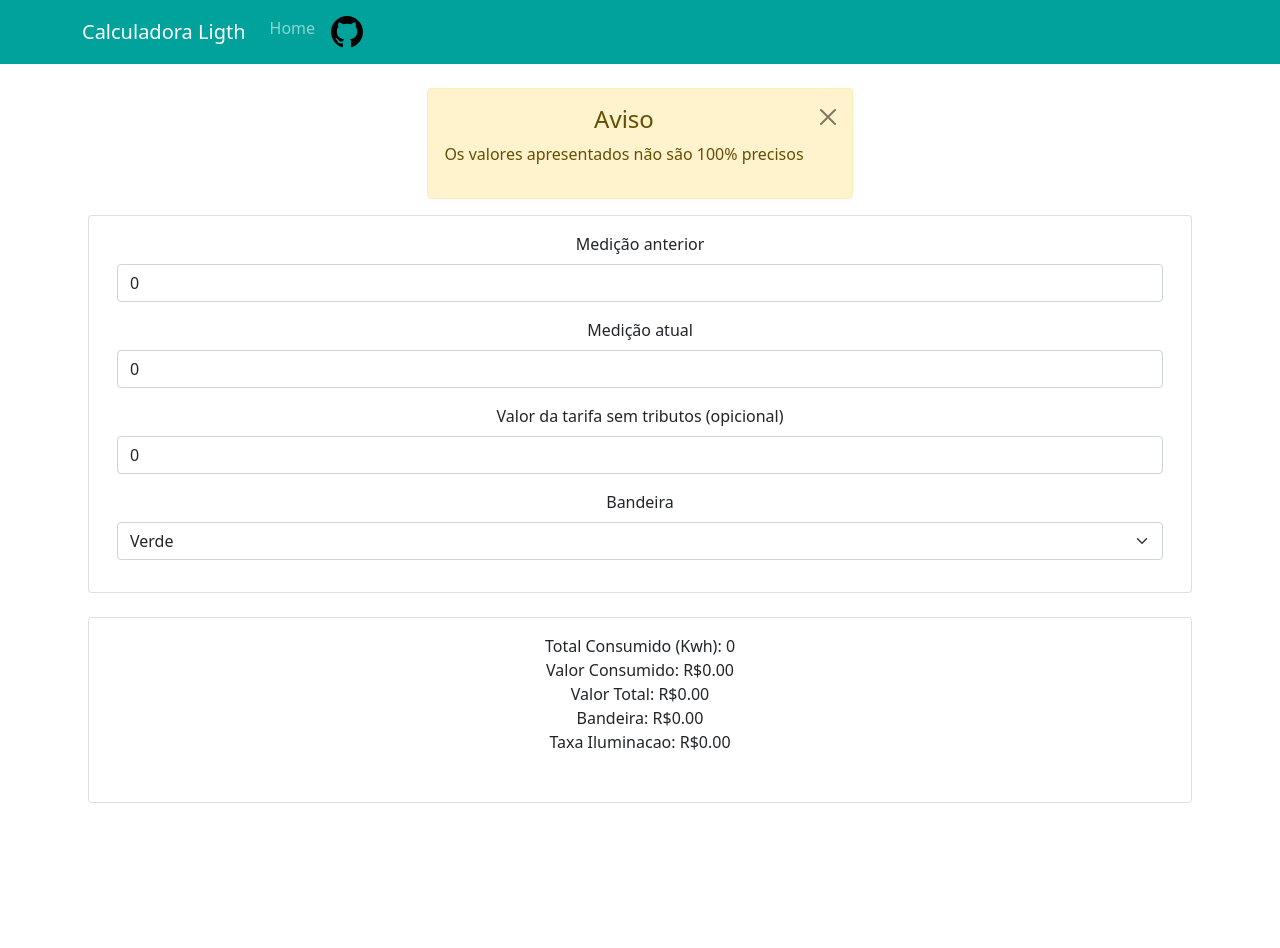
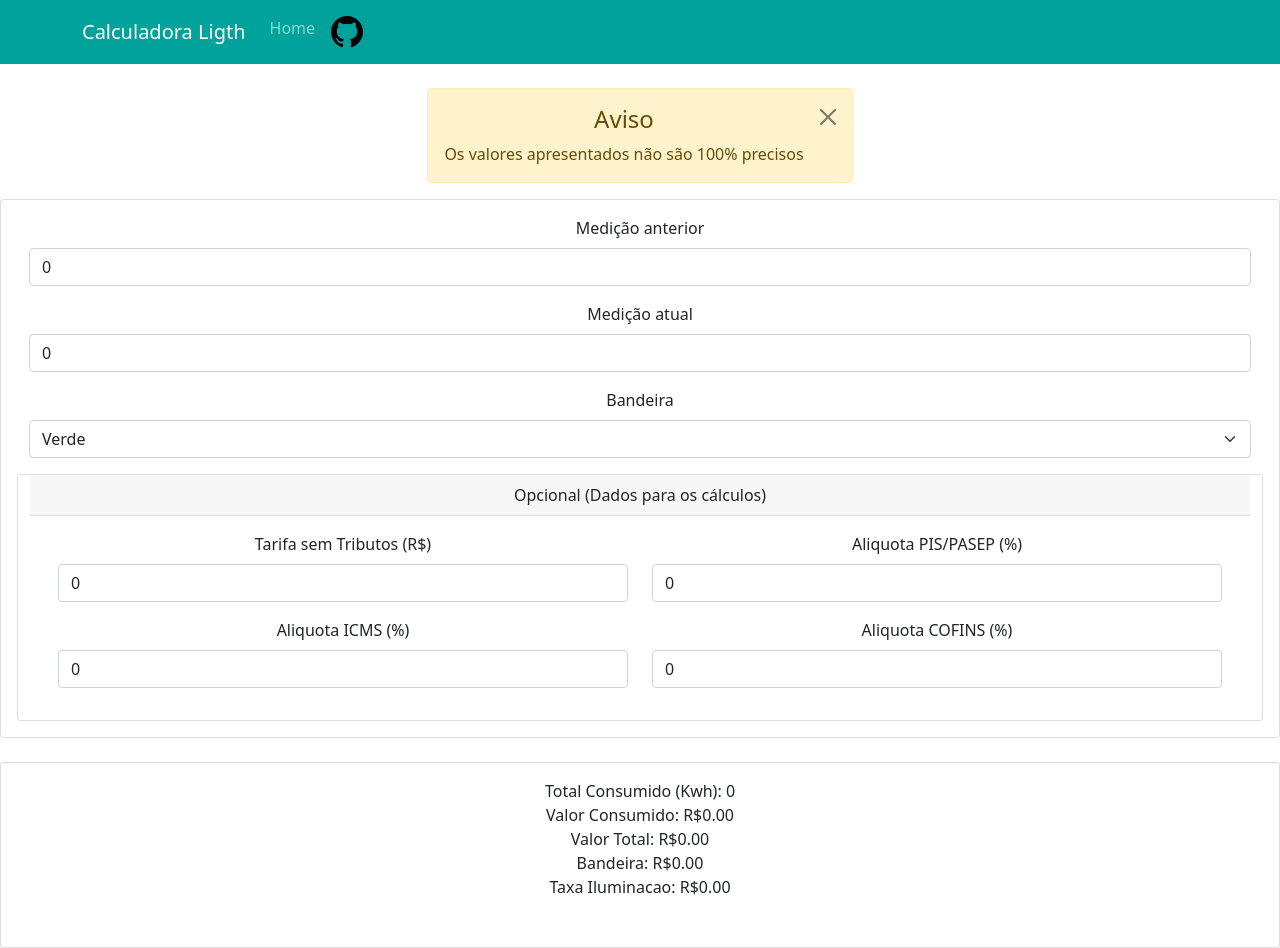
Before and after one commit to ocristopfer/calculadora-energetica, a React (Create React App) app: page / in a window 1280 px wide. Before the commit the page ends 803 px from the top, so only its background shows below. Built offline with nearby package versions, Linux system fonts and the light colour scheme.

Commit message:
fix: ajustes de laoyt

```diff
--- a/package.json
+++ b/package.json
@@ -7,6 +7,7 @@
     "@testing-library/react": "^13.2.0",
     "@testing-library/user-event": "^13.5.0",
     "bootstrap": "^5.1.3",
+    "html-react-parser": "^1.4.12",
     "react": "^18.1.0",
     "react-bootstrap": "^2.3.1",
     "react-dom": "^18.1.0",
--- a/src/components/Alert/Alert.jsx
+++ b/src/components/Alert/Alert.jsx
@@ -1,5 +1,6 @@
 import React, { useState } from "react";
 import { Alert } from "react-bootstrap";
+import Parser from "html-react-parser";
 
 function AlertDismissibleExample({
   bFlShowAlert,
@@ -11,13 +12,11 @@ function AlertDismissibleExample({
   if (show) {
     return (
       <Alert variant={variant} onClose={() => setShow(false)} dismissible>
-        <Alert.Heading>{titulo}</Alert.Heading>
-        <p>{msg}</p>
+        <Alert.Heading>{Parser(titulo)}</Alert.Heading>
+        {Parser(msg)}
       </Alert>
     );
   }
-
-  //return <Button onClick={() => setShow(true)}>Show Alert</Button>;
 }
 
 export default AlertDismissibleExample;
--- a/src/components/Inputs/Inputs.jsx
+++ b/src/components/Inputs/Inputs.jsx
@@ -1,5 +1,6 @@
 import React from "react";
-import { Form, Row, Card, OverlayTrigger, Tooltip } from "react-bootstrap";
+import { Form, Row, Card, OverlayTrigger, Tooltip, Col } from "react-bootstrap";
+import Parser from "html-react-parser";
 import { Result, Alert } from "./../";
 
 class Inputs extends React.Component {
@@ -12,6 +13,9 @@ class Inputs extends React.Component {
       medicaoAtual: 0,
       valorKwh: 0,
       bandeira: 0,
+      valorIMCS: 0,
+      valorPISPASEP: 0,
+      valorCOFINS: 0,
     };
   }
 
@@ -37,11 +41,11 @@ class Inputs extends React.Component {
       </OverlayTrigger>
     </Form.Group>
   );
-  renderTooltip = (msg) => <Tooltip id="button-tooltip">{msg}</Tooltip>;
+  renderTooltip = (msg) => <Tooltip id="button-tooltip">{Parser(msg)}</Tooltip>;
 
   render() {
-    const { resultCount, medicaoAnterior, medicaoAtual, valorKwh, bandeira } =
-      this.state;
+    const { resultCount } = this.state;
+    const objInputs = this.state;
     return (
       <>
         <Alert
@@ -64,11 +68,6 @@ class Inputs extends React.Component {
                   "medicaoAtual",
                   "Quantidade Kwh atual do medidor"
                 )}
-                {this.renderFormGroup(
-                  "Valor da tarifa sem tributos (opicional)",
-                  "valorKwh",
-                  "Valor do Kwh"
-                )}
 
                 <Form.Group className="mb-3">
                   <Form.Label>Bandeira</Form.Label>
@@ -76,7 +75,7 @@ class Inputs extends React.Component {
                     placement="top"
                     delay={{ show: 250, hide: 400 }}
                     overlay={this.renderTooltip(
-                      "Bandeira de cobrança, Verde: 0, Amarela: R$1,87, Vermelha 1: 3,97, Vermelha 2: R$9,49, Escassez Hídrica: R$14,20"
+                      "Bandeira de cobrança:  <br/ >Verde: R$0,00 <br/ > Amarela: R$1,87  <br/ >Vermelha 1: R$3,97  <br/ >Vermelha 2: R$9,49  <br/ >Escassez Hídrica: R$14,20"
                     )}
                   >
                     <Form.Select
@@ -93,17 +92,50 @@ class Inputs extends React.Component {
                     </Form.Select>
                   </OverlayTrigger>
                 </Form.Group>
+                <Card>
+                  <OverlayTrigger
+                    placement="top"
+                    delay={{ show: 250, hide: 400 }}
+                    overlay={this.renderTooltip(
+                      "Area criada para que os dados base de calculo sejam informados diretamente"
+                    )}
+                  >
+                    <Card.Header>Opcional (Dados para os cálculos)</Card.Header>
+                  </OverlayTrigger>
+                  <Card.Body>
+                    <Row className="mx-0">
+                      <Col>
+                        {this.renderFormGroup(
+                          "Tarifa sem Tributos (R$)",
+                          "valorKwh",
+                          "Valor do Kwh"
+                        )}
+                        {this.renderFormGroup(
+                          "Aliquota ICMS (%)",
+                          "valorIMCS",
+                          "Porcentagem do ICMS"
+                        )}
+                      </Col>
+                      <Col>
+                        {this.renderFormGroup(
+                          "Aliquota PIS/PASEP (%)",
+                          "valorPISPASEP",
+                          "Valor do Kwh"
+                        )}
+                        {this.renderFormGroup(
+                          "Aliquota COFINS (%)",
+                          "valorCOFINS",
+                          "Valor do Kwh"
+                        )}
+                      </Col>
+                    </Row>
+                  </Card.Body>
+                </Card>
               </Row>
             </Card.Body>
           </Card>
           <br />
-          <Result
-            key={resultCount}
-            medicaoAnterior={medicaoAnterior}
-            medicaoAtual={medicaoAtual}
-            valorKwh={valorKwh}
-            bandeira={bandeira}
-          ></Result>
+          <Result key={resultCount} objInputs={objInputs}></Result>
         </Form>
       </>
     );
--- a/src/components/Result/Result.jsx
+++ b/src/components/Result/Result.jsx
@@ -1,7 +1,17 @@
 import React from "react";
 import { Card } from "react-bootstrap";
 
-const Result = ({ medicaoAnterior, medicaoAtual, bandeira, valorKwh }) => {
+const Result = ({ objInputs }) => {
+  const {
+    bandeira,
+    valorKwh,
+    medicaoAnterior,
+    medicaoAtual,
+    valorIMCS,
+    valorPISPASEP,
+    valorCOFINS,
+  } = objInputs;
+
   let totalKwh = 0,
     valorConsumido = 0,
     valorBandeira = 0,
@@ -18,14 +28,13 @@ const Result = ({ medicaoAnterior, medicaoAtual, bandeira, valorKwh }) => {
 
   const getValorTarifa = () => {
     let valor = parseFloat(valorKwh);
-    valor += parseFloat((valorKwh * getICMS()) / 100);
-    valor += parseFloat(getValorBandeira() / 100);
-    ///PIS
-    //  valor += (valor * 0.65) / 100;
-    //  valor += (valor * 3) / 100;
-    valor += (valor * 0.34) / 100;
-    valor += (valor * 1.58) / 100;
-    console.log(valor);
+    valor +=
+      valorIMCS !== 0
+        ? (valorKwh * valorIMCS) / 100
+        : parseFloat((valorKwh * getICMS()) / 100);
+    //valor += parseFloat(getValorBandeira() / 100);
+    valor += (valor * valorPISPASEP !== 0 ? valorPISPASEP : 0.65) / 100;
+    valor += (valor * valorCOFINS !== 0 ? valorCOFINS : 3) / 100;
     return valor;
   };
 
@@ -64,19 +73,14 @@ const Result = ({ medicaoAnterior, medicaoAtual, bandeira, valorKwh }) => {
   };
 
   totalKwh = medicaoAtual - medicaoAnterior;
-
   valorConsumido = parseFloat(
-    totalKwh *
-      (valorKwh !== 0
-        ? getValorTarifa()
-        : getValorKwh() + (bandeira !== 0 ? getValorBandeira() / 100 : 0))
+    totalKwh * (valorKwh !== 0 ? getValorTarifa() : getValorKwh())
   );
 
   if (bandeira !== 0)
     valorBandeira = parseFloat(getValorBandeira() * (totalKwh / 100));
 
   valorTaxaIluminacao = parseFloat(getTaxaIluminacao());
-  valorConsumido = valorConsumido - valorBandeira;
   valorTotal = valorConsumido + valorBandeira + valorTaxaIluminacao;
 
   return (
```
Also changed, not shown: 2 other files (tests, documents, lock files or other folders).
